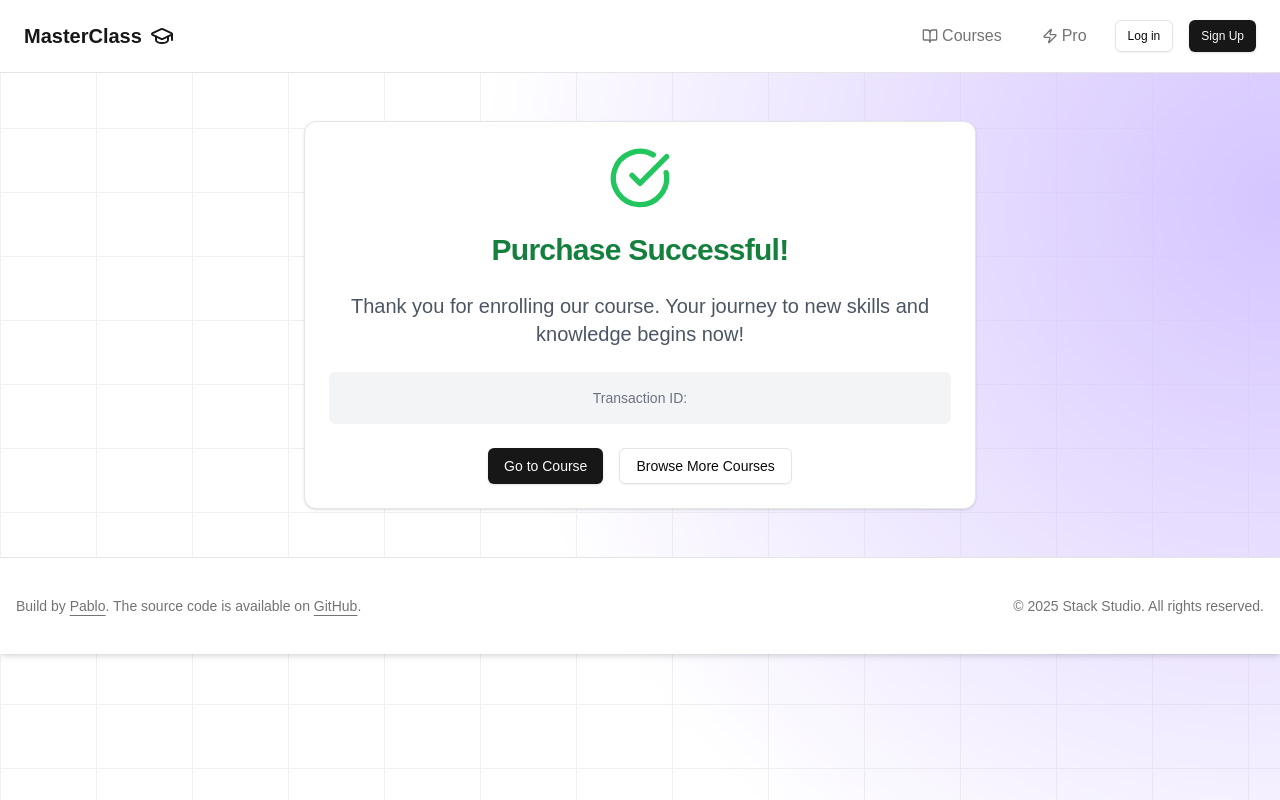
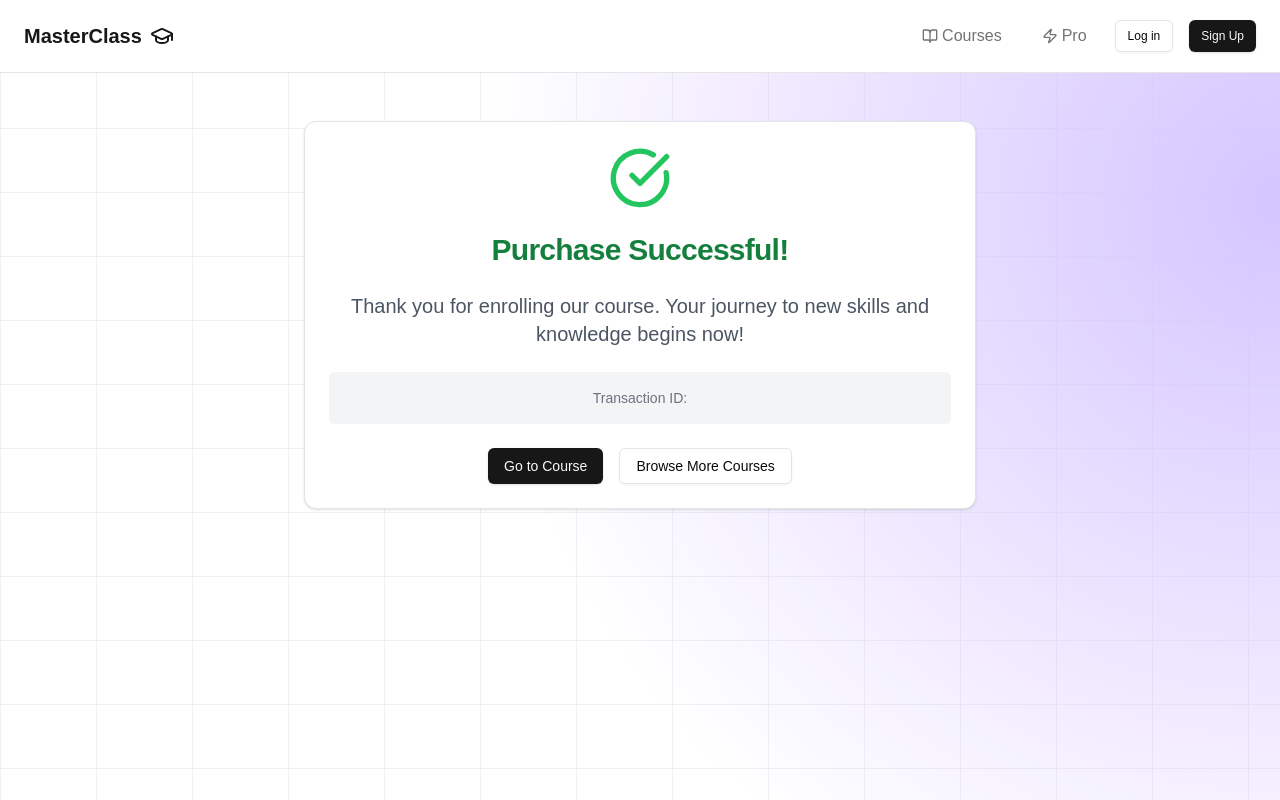
Before and after one commit to Pabloszef/stripe_fullpayments, a Next.js app: page /courses/1/success in a window 1280 px wide. Shown: the top 800 px of the page. Built offline with nearby package versions, Linux system fonts and the light colour scheme; no server answers.

Commit message:
Small fixes with ui

```diff
--- a/src/app/billing/page.tsx
+++ b/src/app/billing/page.tsx
@@ -55,7 +55,8 @@ const BillingPage = () => {
 	}
 
 	return (
-		<div className='container mx-auto py-12 px-4 max-w-4xl '>
+		<div className='flex flex-col min-h-screen'>
+			<div className='flex-grow container mx-auto py-12 px-4 max-w-4xl'>
 			<h1 className='text-4xl font-bold mb-8 text-center text-gray-800'>Billing Management</h1>
 			<Card className='w-full shadow-lg border-0 overflow-hidden'>
 				{subscription ? (
@@ -145,6 +146,7 @@ const BillingPage = () => {
 					</>
 				)}
 			</Card>
+			</div>
 		</div>
 	);
 };
--- a/src/app/courses/[courseId]/success/page.tsx
+++ b/src/app/courses/[courseId]/success/page.tsx
@@ -8,7 +8,8 @@ const page = ({ params, searchParams }: { params: { courseId: string }; searchPa
 	const { session_id } = searchParams;
 
 	return (
-		<div className='container mx-auto py-12 px-4'>
+		<div className='flex flex-col min-h-screen'>
+			<div className='flex-grow container mx-auto py-12 px-4'>
 			<Card className='max-w-2xl mx-auto'>
 				<CardHeader className='text-center'>
 					<CheckCircle className='size-16 text-green-500 mx-auto mb-4' />
@@ -35,6 +36,7 @@ const page = ({ params, searchParams }: { params: { courseId: string }; searchPa
 					</div>
 				</CardContent>
 			</Card>
+			</div>
 		</div>
 	);
 };
--- a/src/app/layout.tsx
+++ b/src/app/layout.tsx
@@ -4,7 +4,7 @@ import "./globals.css";
 import { ConvexClientProvider } from "@/components/providers/ConvexClientProvider";
 import Navbar from "@/components/Navbar";
 import { Toaster } from "@/components/ui/sonner";
-import Footer from "@/components/ui/Footer";
+import Footer from "@/components/Footer";
 
 const geistSans = localFont({
 	src: "./fonts/GeistVF.woff",
--- a/src/app/pro/success/page.tsx
+++ b/src/app/pro/success/page.tsx
@@ -27,7 +27,8 @@ const SuccessPage = () => {
 			];
 
 	return (
-		<div className='container mx-auto px-4 py-8 md:py-16 max-w-4xl h-screen'>
+		<div className='flex flex-col min-h-screen'>
+			<div className='flex-grow container mx-auto px-4 py-8 md:py-16 max-w-4xl'>
 			<Card className='w-full overflow-hidden'>
 				<div
 					className={`w-full h-2 ${isYearly ? "bg-gradient-to-r from-purple-500 to-pink-500" : "bg-blue-500"}`}
@@ -75,6 +76,7 @@ const SuccessPage = () => {
 					</p>
 				</CardFooter>
 			</Card>
+			</div>
 		</div>
 	);
 };
```
Also changed, not shown: src/components/Footer.tsx (renamed from src/components/ui/Footer.tsx).
